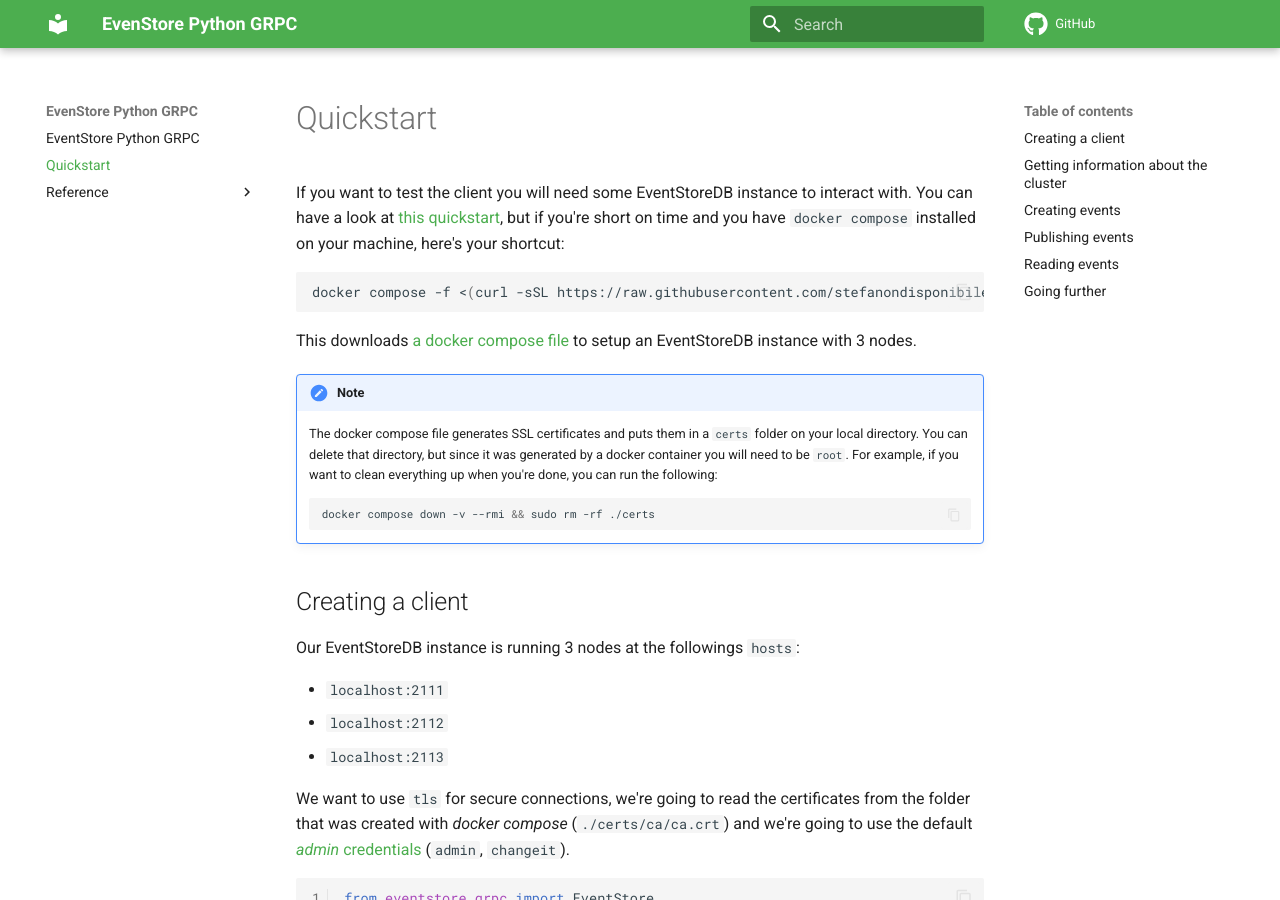
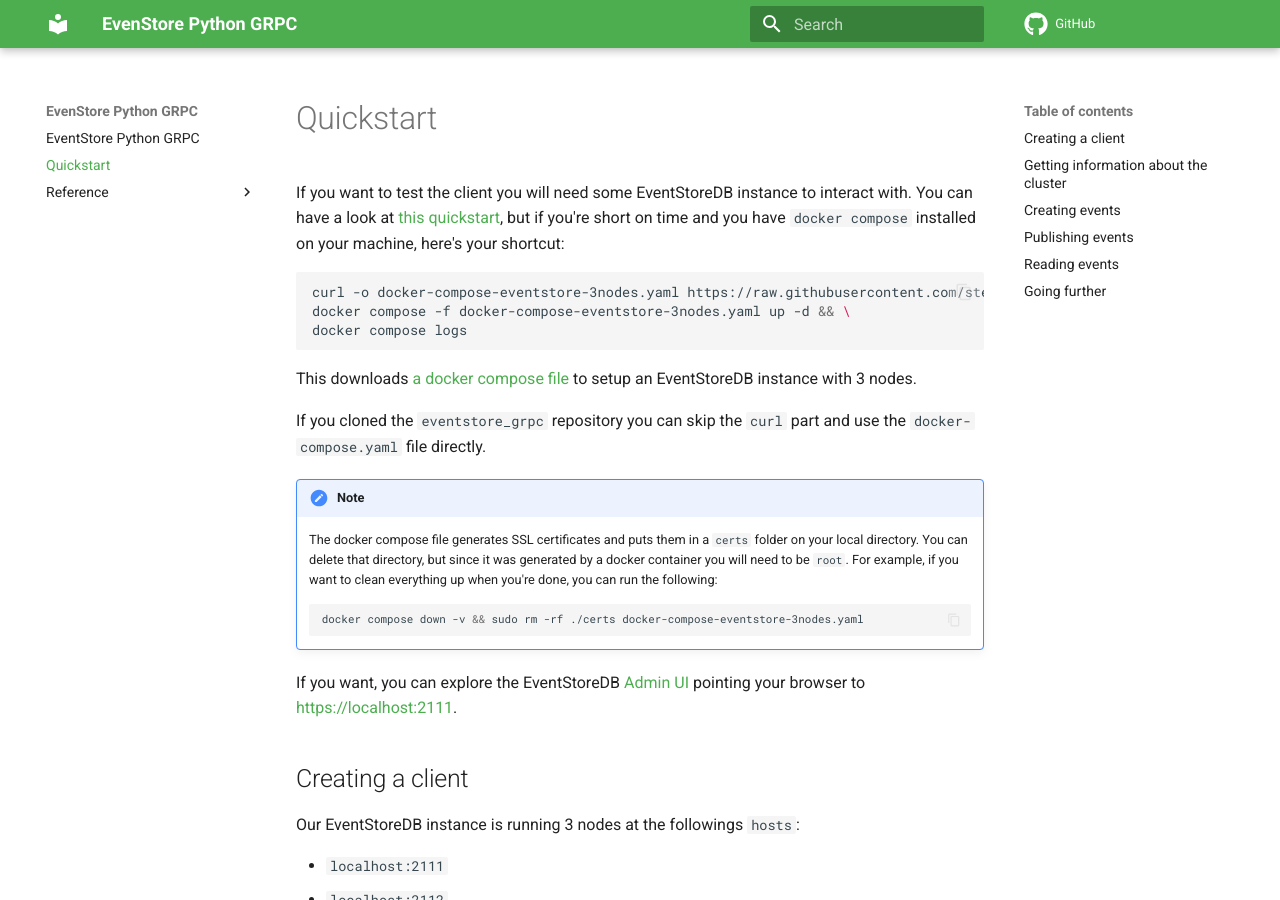
Before and after one commit to stefanondisponibile/eventstore_grpc, an MkDocs documentation site: the page built from docs/quickstart.md, in a window 1280 px wide and 900 px high. Built offline with MkDocs 1.6.1 and Material for MkDocs 9.7.7, drawn with Linux system fonts in a browser that asks for light colours; comment, search, counter and statistics services are not loaded.

Commit message:
Update documentation

````diff
--- a/docs/quickstart.md
+++ b/docs/quickstart.md
@@ -4,18 +4,24 @@ If you want to test the client you will need some EventStoreDB instance to inter
 You can have a look at [this quickstart](https://developers.eventstore.com/server/v20.10/installation.html#quick-start), but if you're short on time and you have `docker compose` installed on your machine, here's your shortcut:
 
 ```bash
-docker compose -f <(curl -sSL https://raw.githubusercontent.com/stefanondisponibile/eventstore_grpc/master/docker-compose.yaml) up -d && docker compose logs
+curl -o docker-compose-eventstore-3nodes.yaml https://raw.githubusercontent.com/stefanondisponibile/eventstore_grpc/master/docker-compose.yaml && \
+docker compose -f docker-compose-eventstore-3nodes.yaml up -d && \
+docker compose logs
 ```
 
-This downloads [a docker compose file](https://github.com/stefanondisponibile/eventstore_grpc/blob/develop/docker-compose.yaml) to setup an EventStoreDB instance with 3 nodes.
+This downloads [a docker compose file](https://github.com/stefanondisponibile/eventstore_grpc/blob/master/docker-compose.yaml) to setup an EventStoreDB instance with 3 nodes.
+
+If you cloned the `eventstore_grpc` repository you can skip the `curl` part and use the `docker-compose.yaml` file directly.
 
 !!! note
     The docker compose file generates SSL certificates and puts them in a `certs` folder on your local directory. You can delete that directory, but since it was generated by a docker container you will need to be `root`.
     For example, if you want to clean everything up when you're done, you can run the following:
 
     ```bash
-    docker compose down -v --rmi && sudo rm -rf ./certs
+    docker compose down -v && sudo rm -rf ./certs docker-compose-eventstore-3nodes.yaml
     ```
+
+If you want, you can explore the EventStoreDB [Admin UI](https://developers.eventstore.com/server/v5/admin-ui.html#dashboard) pointing your browser to [https://localhost:2111](https://localhost:2111).
 
 ## Creating a client
 
````
Also changed, not shown: docs/index.md (+1 -1 lines), 1 other file.
